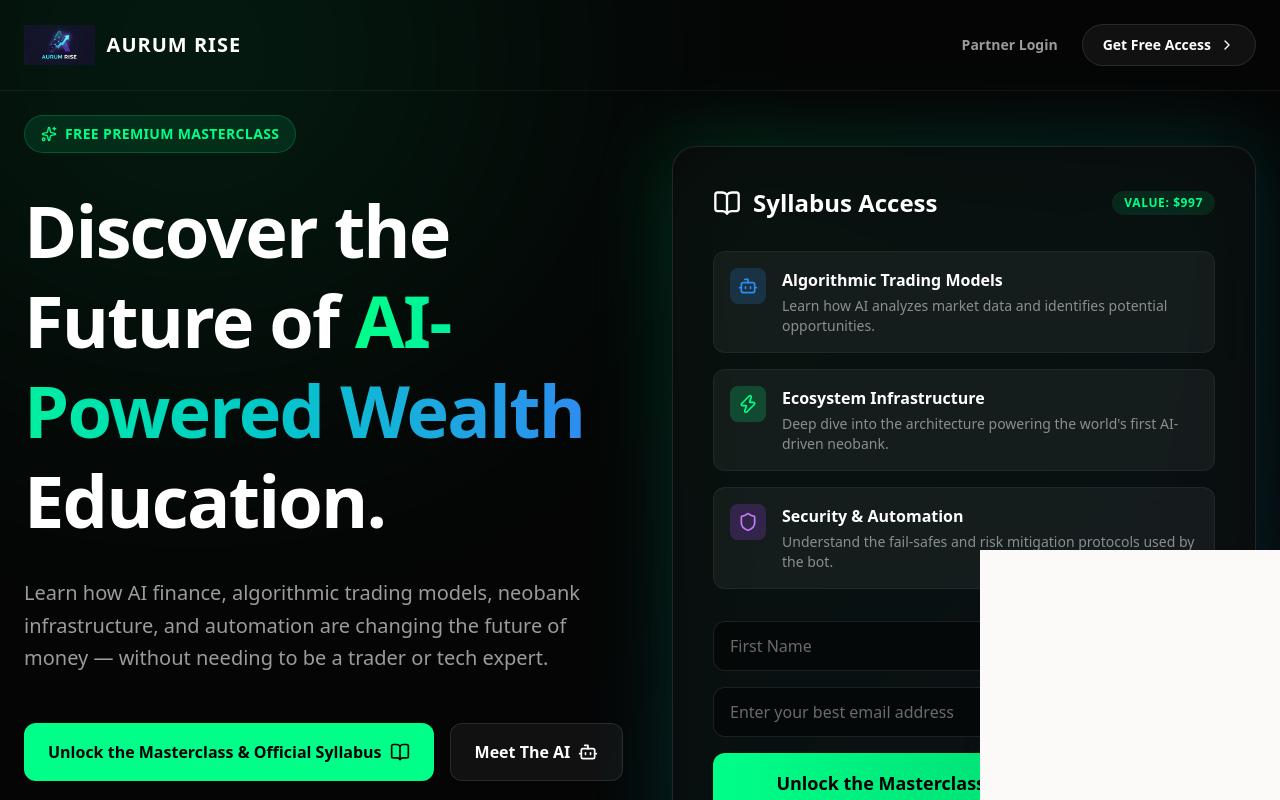
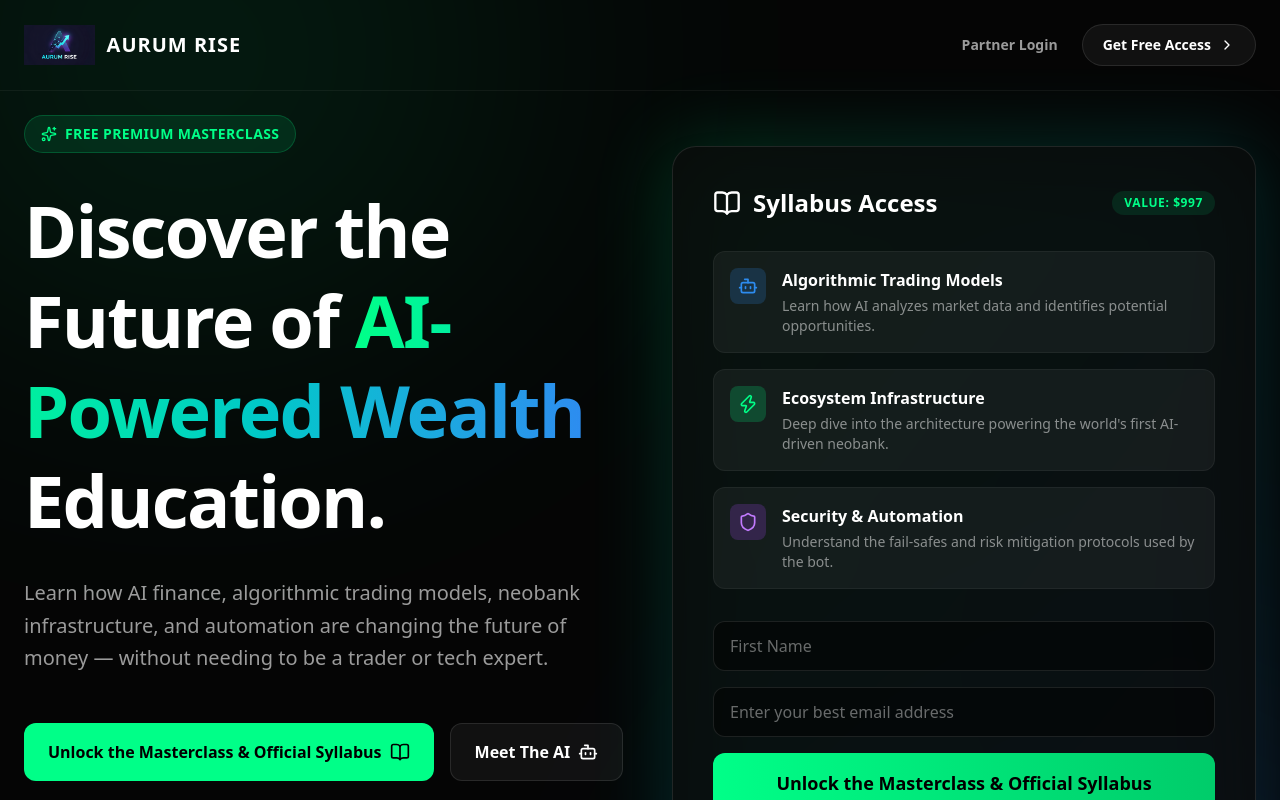
Before and after one commit to moabytemusic-code/welcometoaurum, a Next.js app: page / in a window 1280 px wide. Shown: the top 800 px of the page. Built offline with nearby package versions, Linux system fonts and the light colour scheme.

Commit message:
Add 20s delay to chat widget

```diff
--- a/src/app/page.js
+++ b/src/app/page.js
@@ -136,7 +136,7 @@
       </main>
 
       {/* Floating Chat Widget Embed */}
-      <ChatWidgetEmbed />
+      <ChatWidgetEmbed delaySeconds={20} />
     </div>
   );
 }
--- a/src/components/ChatWidgetEmbed.js
+++ b/src/components/ChatWidgetEmbed.js
@@ -2,9 +2,22 @@
 
 import React, { useState, useEffect } from "react";
 
-export default function ChatWidgetEmbed() {
+export default function ChatWidgetEmbed({
+  welcomeMessage = "Hello! Welcome to Aurum Rise. Are you ready to unlock the Syllabus?",
+  delaySeconds = 0
+}) {
   const [isOpen, setIsOpen] = useState(false);
+  const [isVisible, setIsVisible] = useState(delaySeconds === 0);
   const iframeRef = React.useRef(null);
+
+  useEffect(() => {
+    if (delaySeconds > 0) {
+      const timer = setTimeout(() => {
+        setIsVisible(true);
+      }, delaySeconds * 1000);
+      return () => clearTimeout(timer);
+    }
+  }, [delaySeconds]);
 
   useEffect(() => {
     const handleMessage = (event) => {
@@ -33,6 +46,10 @@
     };
   }, []);
 
+  const encodedWelcome = encodeURIComponent(welcomeMessage);
+
+  if (!isVisible) return null;
+
   return (
     <div
       style={{
@@ -53,7 +70,7 @@
     >
       <iframe
         ref={iframeRef}
-        src="/chat?embed=true&welcome=Hello!%20Welcome%20to%20Aurum%20Rise.%20Are%20you%20ready%20to%20unlock%20the%20Syllabus%3F"
+        src={`/chat?embed=true&welcome=${encodedWelcome}`}
         title="Aurum AI Chatbot"
         style={{
           width: "100%",
```
